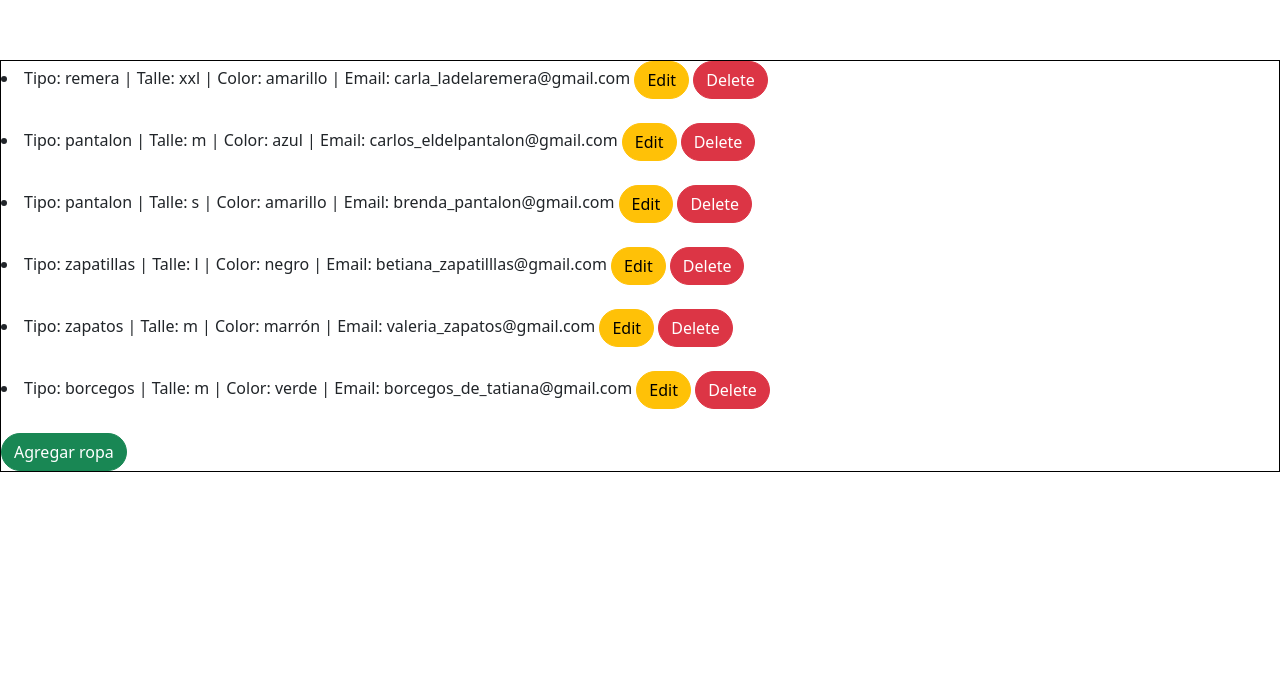
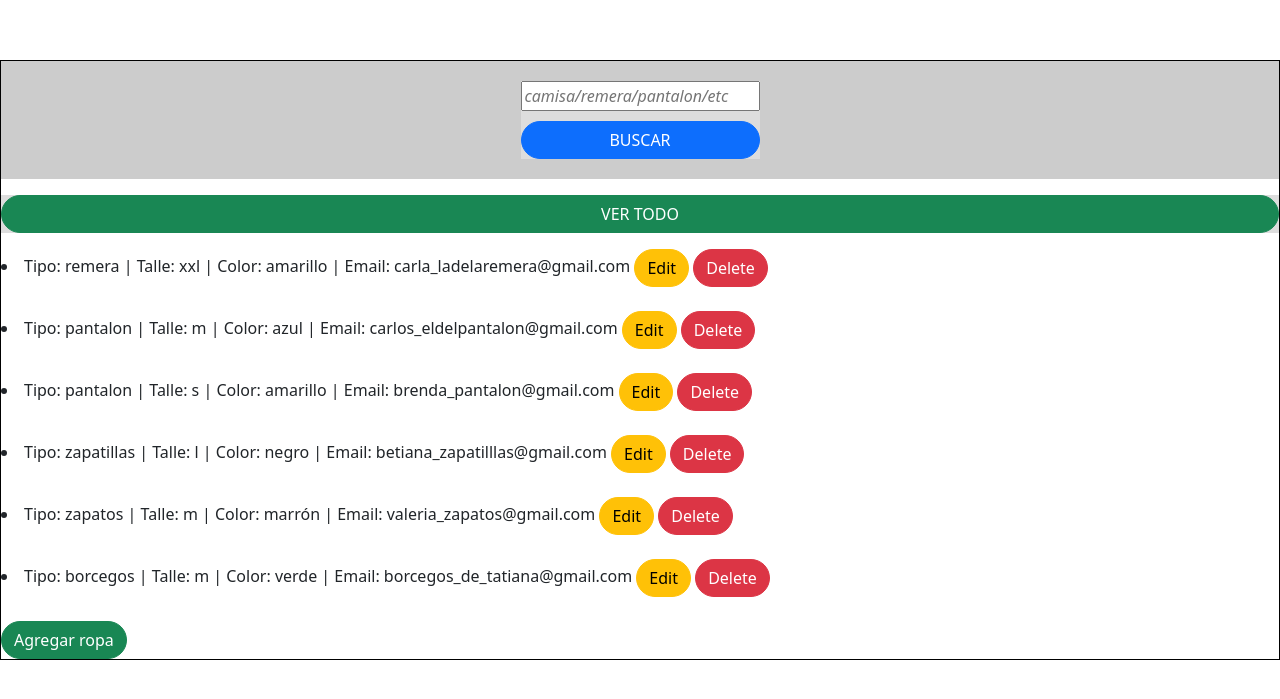
Before and after one commit to amaroferraris/appDonar, a Django app: page /AppDonar/read_ropa/ in a window 1280 px wide. Shown: the part 48-747 px from the top of the page. Run offline with Django 4.2, Linux system fonts and the light colour scheme; data comes from the database, SQL or seed files in the repository; parts of the project's set-up code (start-up, migrations or seed data) failed here and were passed over; some libraries are stand-ins or nearby versions.

Commit message:
Clase25 actualizando...

```diff
--- a/AppDonar/template/ropaCRUD/read_ropa.html
+++ b/AppDonar/template/ropaCRUD/read_ropa.html
@@ -1,9 +1,32 @@
 {% extends "../home.html" %}
-{% load static %}
-<!-- comentando bootstrap porque lo está heredando de home (linea 1) -->
-<!-- <link rel="stylesheet" href="{%static 'css/bootstrap.min.css'%}"> -->
 
+{% block contenido2 %}
+<div>
+    {% if ropa %}
+    <ul>
+            {% for ropa in ropa %}
+            <li>TALLE --> {{ropa.talle}}</li>
+            <li>COLOR --> {{ropa.color}}</li>
+            <li>CONTACTO --> {{ropa.email}}</li>
+            <p></p>
+            {% endfor %}
+        </ul>
+    {% endif %}
+    </div>
+{% endblock %}
 {% block contenido %}
+<div class="contenidoRopa">
+    <form class="formDataRopa" action="/AppDonar/buscar_ropa/" method="GET">
+        <input type="text" name="tipo" placeholder="camisa/remera/pantalon/etc">
+        <button type="submit" class="btn btn-primary btn">BUSCAR</button>
+    </form>
+</div>
+<p>
+
+    <form class="formDataRopa" action="/AppDonar/read_ropa/" method="GET">
+        <button type="submit" class="btn btn-success btn">VER TODO</button> <!-- botón VER TODO, hacer funcional -->
+    </form>
+</p>
 {% for ropa in ropa %}
 <li>
     {{ ropa }}
@@ -15,3 +38,4 @@
 
 <a class="btn btn-success" href="/AppDonar/create_ropa/">Agregar ropa</a>
 {% endblock %}
+<!-- NO LOGRO HACER QUE APAREZCA LO SIGUIENTE DEBAJO DE BUSCAR_ROPA -->
--- a/AppDonar/views.py
+++ b/AppDonar/views.py
@@ -112,7 +112,7 @@ def buscar_ropa(request):
     if request.GET:
         tipo = request.GET["tipo"]
         ropa = Ropa.objects.filter(tipo__icontains = tipo)
-        return render(request, "ropa.html", {"ropa":ropa})
+        return render(request, "./ropaCRUD/read_ropa.html", {"ropa":ropa})
     else:
         respuesta = "No disponible"
     return HttpResponse(respuesta)
```
Lines whose indentation alone changed are shown as unchanged.
